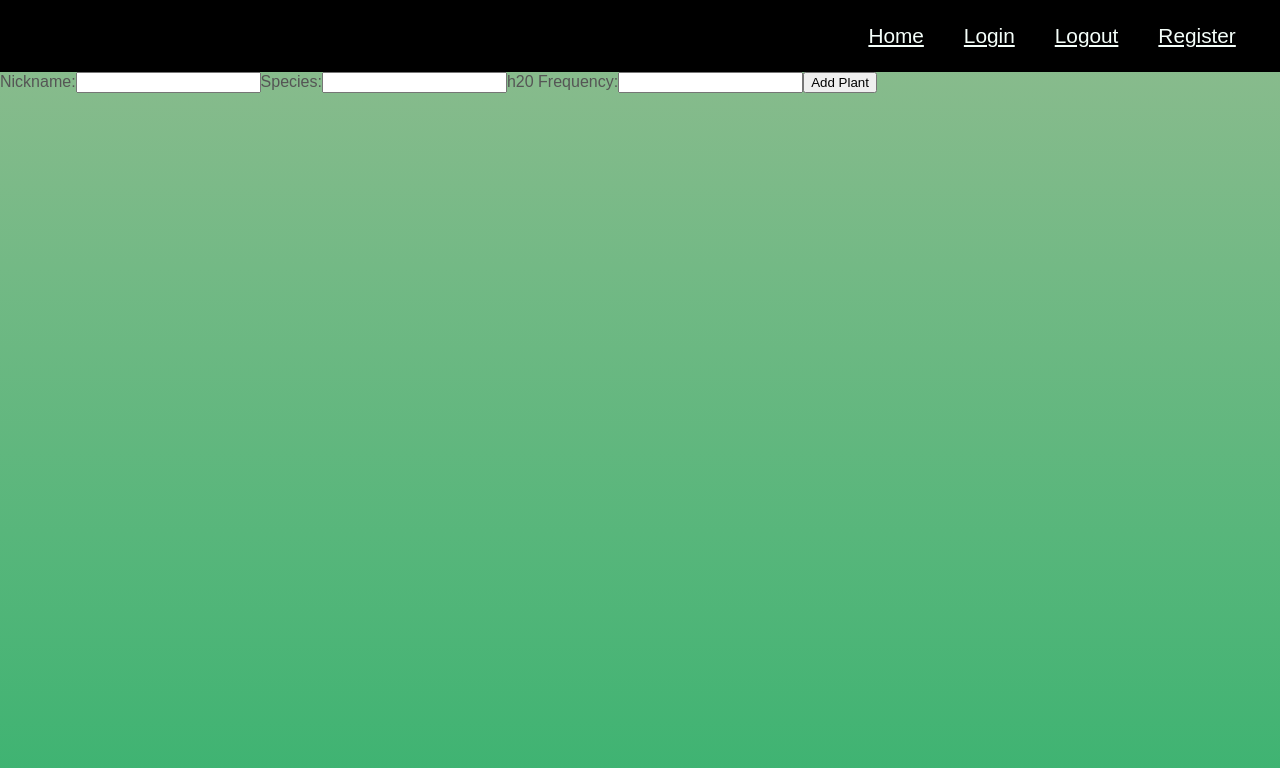
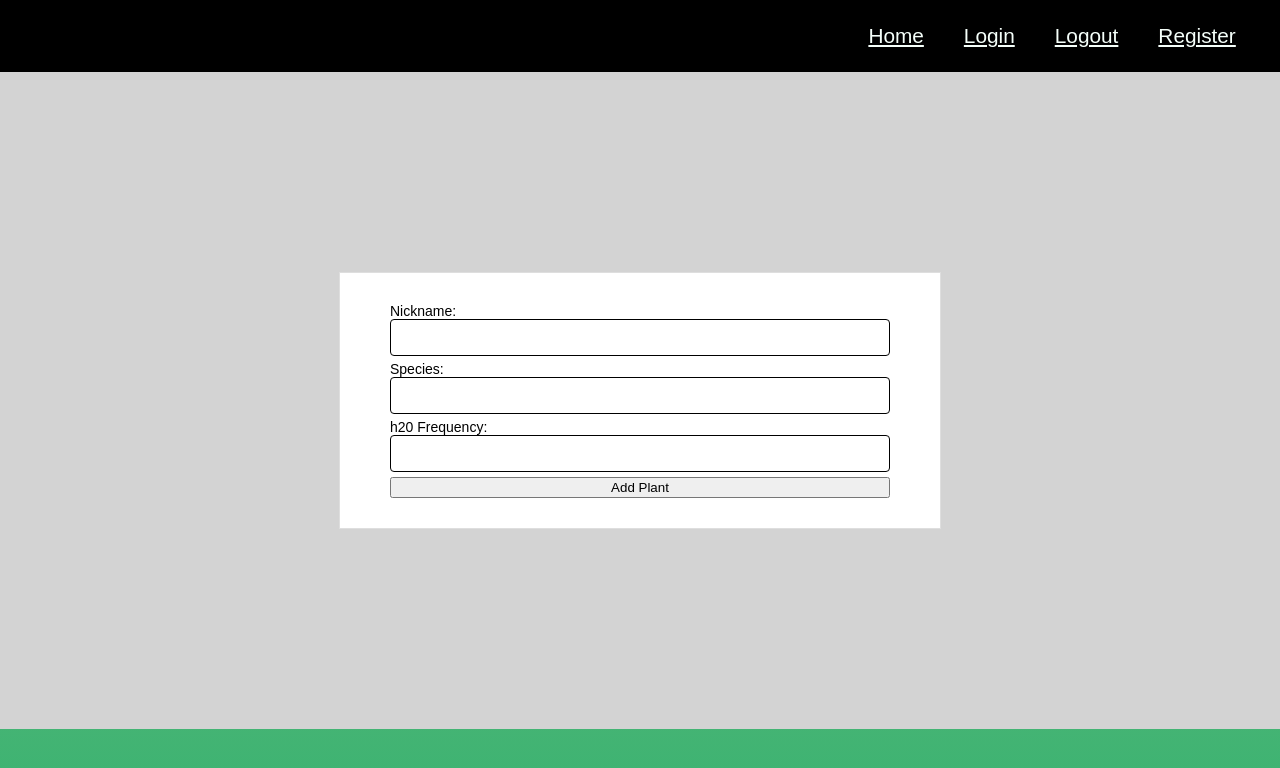
Before and after one commit to dconley1212/unit4buildweekproject, a React (Create React App) app in the folder client/: page /dashboard/add in a window 1280 px wide. Shown: the top 768 px of the page. Built offline with nearby package versions, Linux system fonts and the light colour scheme.

Commit message:
added styling to the add plant component for the form

```diff
--- a/client/src/Components/AddPlant.js
+++ b/client/src/Components/AddPlant.js
@@ -1,10 +1,38 @@
 import React, { useState } from "react";
 import axiosWithAuth from "../utils/axiosWithAuth";
+import styled from "styled-components";
 
-//I only have 3 inputs currently because I believe that the user_id, required for the backend server,
-//has to have it for it to work correctly, but I am trying to figure out if the user_id can be passed
-// from the url to the server using react because the backend creates the user_id and the user won't know
-// that information.
+const StyledFormContainer = styled.div`
+  background: #d3d3d3;
+  padding: 200px;
+`;
+
+const StyledForm = styled.form`
+  background: white;
+  border: 1px solid #dedede;
+  display: flex;
+  flex-direction: column;
+  justify-content: space-around;
+  margin: 0 auto;
+  max-width: 500px;
+  padding: 30px 50px;
+`;
+
+const StyledInput = styled.input`
+  border: 1px solid black;
+  border-radius: 4px;
+  box-sizing: border-box;
+  padding: 10px;
+  width: 100%;
+`;
+const StyledLabel = styled.label`
+  color: black;
+  display: block;
+  font-family: sans-serif;
+  font-size: 14px;
+  font-weight: 500;
+  margin-bottom: 5px;
+`;
 
 const AddPlant = () => {
   const user_id = localStorage.getItem("user_id");
@@ -33,38 +61,38 @@ const AddPlant = () => {
 
   return (
     <div>
-      <div>
-        <form onSubmit={handleSubmit}>
-          <label>
+      <StyledFormContainer>
+        <StyledForm onSubmit={handleSubmit}>
+          <StyledLabel>
             Nickname:
-            <input
+            <StyledInput
               type="text"
               name="nickname"
               value={newPlant.nickname}
               onChange={handleChanges}
             />
-          </label>
-          <label>
+          </StyledLabel>
+          <StyledLabel>
             Species:
-            <input
+            <StyledInput
               type="text"
               name="species"
               value={newPlant.species}
               onChange={handleChanges}
             />
-          </label>
-          <label>
+          </StyledLabel>
+          <StyledLabel>
             h20 Frequency:
-            <input
+            <StyledInput
               type="text"
               name="h20_frequency"
               value={newPlant.h20_frequency}
               onChange={handleChanges}
             />
-          </label>
+          </StyledLabel>
           <button>Add Plant</button>
-        </form>
-      </div>
+        </StyledForm>
+      </StyledFormContainer>
     </div>
   );
 };
```
